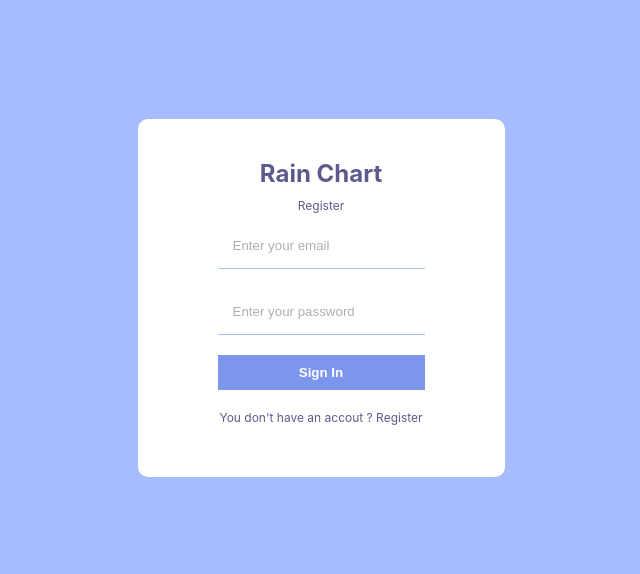
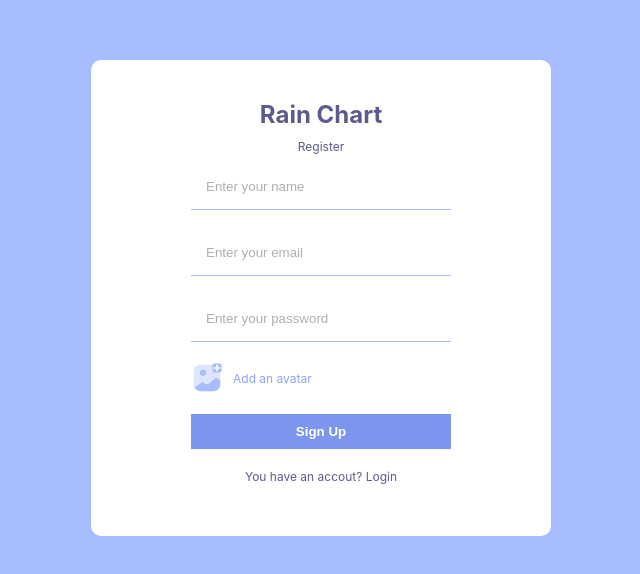
Before and after one commit to danielChuks/rainchat-webAppication, a React (Create React App) app: page / in a window 1280 px wide. Shown: the part 102-676 px from the top of the page, without its empty margins (319-959 px from the left). Built offline with nearby package versions, Linux system fonts and the light colour scheme.

Commit message:
input display

```diff
--- a/src/App.js
+++ b/src/App.js
@@ -6,8 +6,8 @@ import "./style.scss"
 function App() {
   return (
     <div className="App">
-        {/* <Register /> */}
-    <Login />
+        <Register />
+    {/* <Login />  */}
     </div>
   );
 }
--- a/src/pages/Login.jsx
+++ b/src/pages/Login.jsx
@@ -5,7 +5,7 @@ function Login() {
     <div className='formContainer'>
         <div className='formWrapper'>
                 <span className="logo">Rain Chart</span>
-                <span className="title"> Register </span>
+                <span className="title"> Sign In</span>
             <form>
                 <input type="email"  placeholder='Enter your email '/ >
                 <input type="password"  placeholder='Enter your password'/ >
--- a/src/style.scss
+++ b/src/style.scss
@@ -13,6 +13,7 @@
         flex-direction: column;
         gap: 10px;
         align-items: center;
+        width: 300px;
 
         .logo{
             color: #5d5b8d;
@@ -30,6 +31,7 @@
 
             input{
                 padding: 15px ;
+                width: 230px;
                 border: none;
                 border-bottom: 1px solid #a7bcff;
                 &::placeholder{
```
